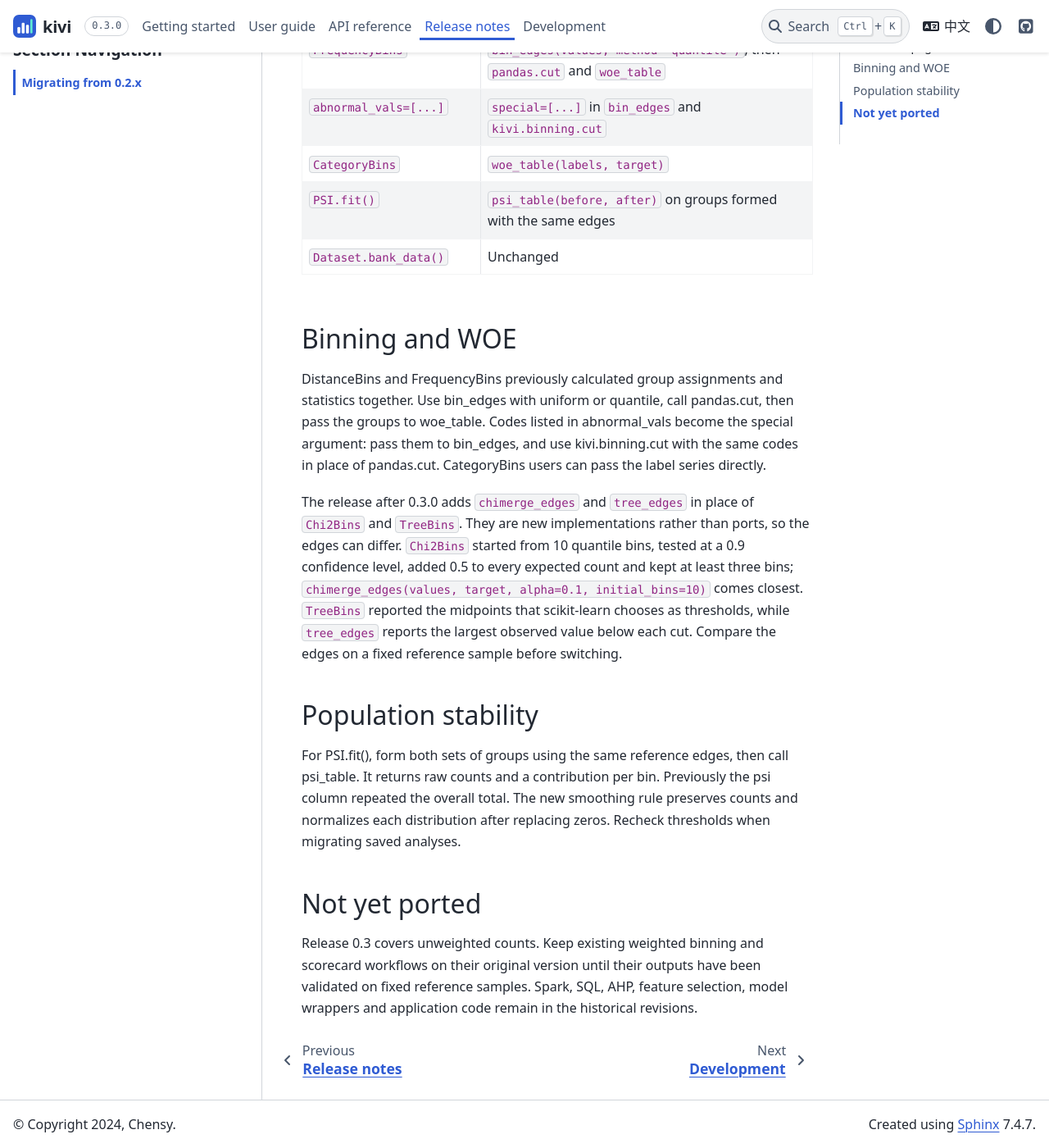
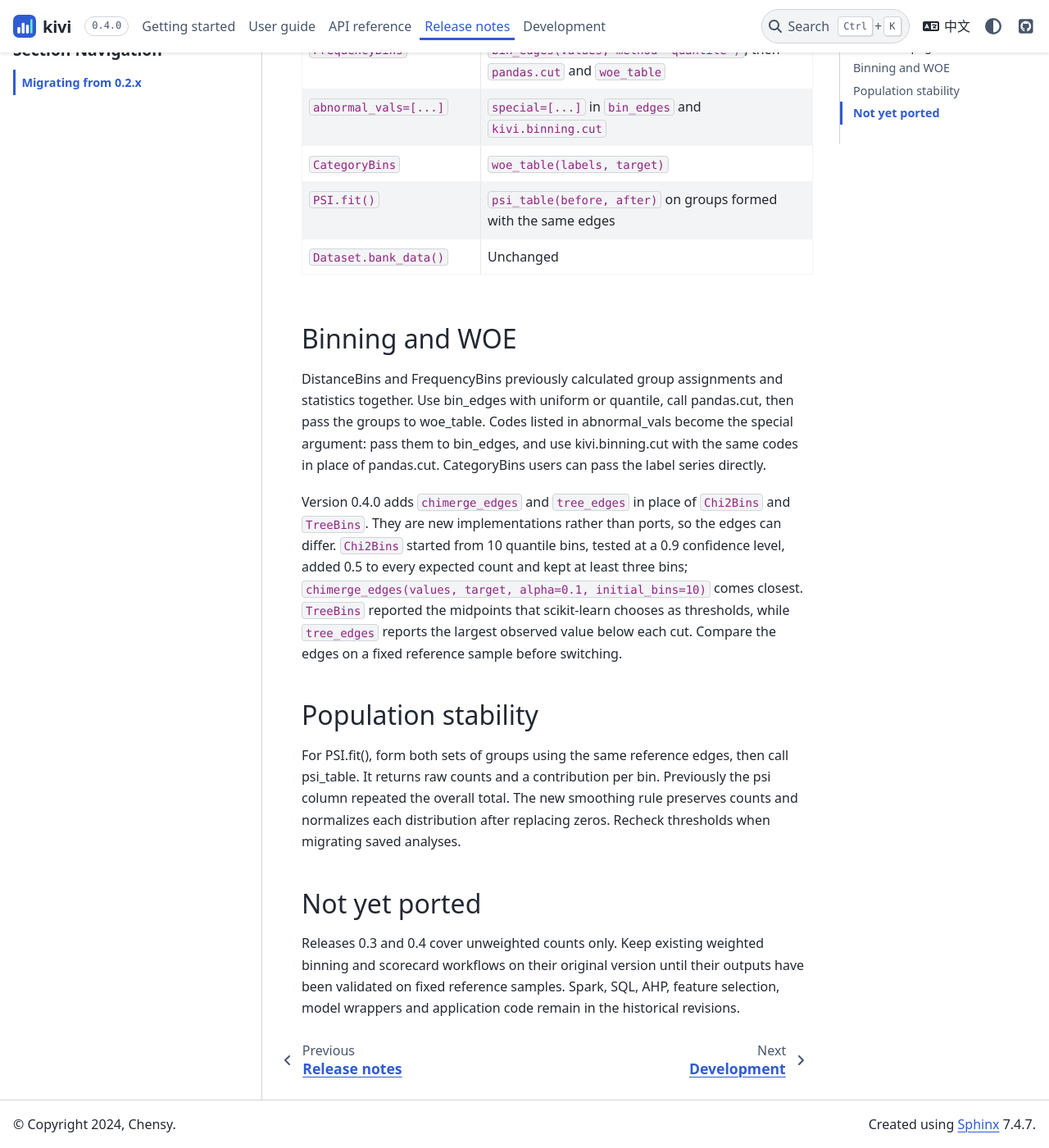
Before and after one commit to gchensy/kivi, a Sphinx documentation site: the page built from docs/release/migration.rst, in a window 1280 px wide and 1400 px high, scrolled down 357 px. Shown: the whole window at 82% size. Built offline with Sphinx 7.4.7 and the PyData theme 0.15.4, drawn with Linux system fonts in a browser that asks for light colours.

Commit message:
Release 0.4.0
Bump the version to 0.4.0 and date the release notes. Replace wording
that only made sense before the release: the migration guide now names
0.4.0 for supervised binning and its table column is 0.4, since the
special= row needs 0.4; the home-page card no longer says "0.3". The
zh_CN catalog is updated to match.

Co-Authored-By: Claude Opus 5.5 <noreply@anthropic.com>

```diff
--- a/docs/index.rst
+++ b/docs/index.rst
@@ -124,7 +124,7 @@ Documentation
       :link: release/index
       :link-type: doc
 
-      What changed in 0.3 and how to migrate code written for 0.2.x.
+      What changed in each release and how to migrate code written for 0.2.x.
 
 .. toctree::
    :hidden:
--- a/docs/release/index.rst
+++ b/docs/release/index.rst
@@ -1,8 +1,8 @@
 Release notes
 =============
 
-Unreleased
-----------
+0.4.0 (2026-11-19)
+------------------
 
 New
 ^^^
--- a/docs/release/migration.rst
+++ b/docs/release/migration.rst
@@ -8,7 +8,7 @@ The functions below replace the 0.2.x classes. Dataset.bank_data() retains its i
    :widths: 35 65
 
    * - 0.2.x
-     - 0.3
+     - 0.4
    * - ``DistanceBins``
      - ``bin_edges(values, method="uniform")``, then ``pandas.cut`` and ``woe_table``
    * - ``FrequencyBins``
@@ -27,7 +27,7 @@ Binning and WOE
 
 DistanceBins and FrequencyBins previously calculated group assignments and statistics together. Use bin_edges with uniform or quantile, call pandas.cut, then pass the groups to woe_table. Codes listed in abnormal_vals become the special argument: pass them to bin_edges, and use kivi.binning.cut with the same codes in place of pandas.cut. CategoryBins users can pass the label series directly.
 
-The release after 0.3.0 adds ``chimerge_edges`` and ``tree_edges`` in place of ``Chi2Bins`` and ``TreeBins``. They are new implementations rather than ports, so the edges can differ. ``Chi2Bins`` started from 10 quantile bins, tested at a 0.9 confidence level, added 0.5 to every expected count and kept at least three bins; ``chimerge_edges(values, target, alpha=0.1, initial_bins=10)`` comes closest. ``TreeBins`` reported the midpoints that scikit-learn chooses as thresholds, while ``tree_edges`` reports the largest observed value below each cut. Compare the edges on a fixed reference sample before switching.
+Version 0.4.0 adds ``chimerge_edges`` and ``tree_edges`` in place of ``Chi2Bins`` and ``TreeBins``. They are new implementations rather than ports, so the edges can differ. ``Chi2Bins`` started from 10 quantile bins, tested at a 0.9 confidence level, added 0.5 to every expected count and kept at least three bins; ``chimerge_edges(values, target, alpha=0.1, initial_bins=10)`` comes closest. ``TreeBins`` reported the midpoints that scikit-learn chooses as thresholds, while ``tree_edges`` reports the largest observed value below each cut. Compare the edges on a fixed reference sample before switching.
 
 Population stability
 --------------------
@@ -37,4 +37,4 @@ For PSI.fit(), form both sets of groups using the same reference edges, then cal
 Not yet ported
 --------------
 
-Release 0.3 covers unweighted counts. Keep existing weighted binning and scorecard workflows on their original version until their outputs have been validated on fixed reference samples. Spark, SQL, AHP, feature selection, model wrappers and application code remain in the historical revisions.
+Releases 0.3 and 0.4 cover unweighted counts only. Keep existing weighted binning and scorecard workflows on their original version until their outputs have been validated on fixed reference samples. Spark, SQL, AHP, feature selection, model wrappers and application code remain in the historical revisions.
--- a/pyproject.toml
+++ b/pyproject.toml
@@ -4,7 +4,7 @@ build-backend = "hatchling.build"
 
 [project]
 name = "kivi"
-version = "0.3.0"
+version = "0.4.0"
 description = "Binning, WOE, IV and PSI for credit risk modeling with pandas"
 readme = "README.md"
 requires-python = ">=3.10"
```
Also changed, not shown: 1 other file.
